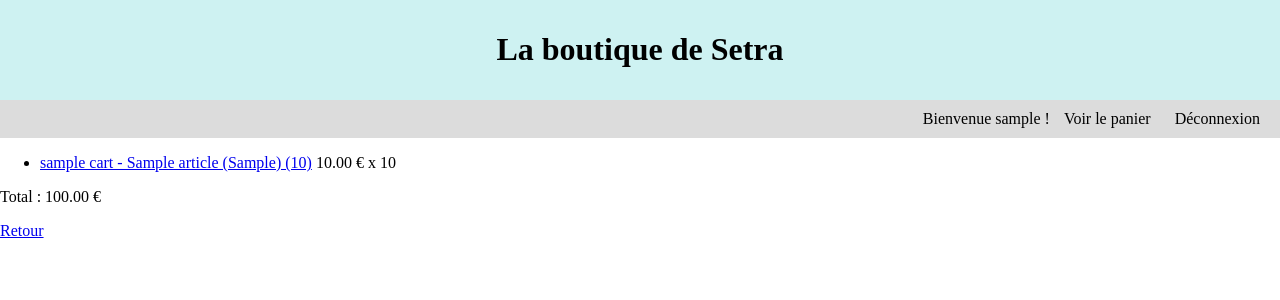
After one commit to setra022/Boutique, a Django app: page /store/cart in a window 1280 px wide. The commit adds this page. Shown: the top 300 px of the page. Run offline with Django 4.2, Linux system fonts and the light colour scheme; a user stored in the database is signed in; tables that the repository leaves empty hold one stand-in row (values such as "Sample post").

Commit message:
Show cart

```diff
--- a/store/models.py
+++ b/store/models.py
@@ -33,6 +33,9 @@ class Cart(models.Model):
         cartorder.amount += 1
         cartorder.save()
 
+    def get_price(self):
+        return sum([cartorder.product.price * cartorder.amount for cartorder in self.cartorder_set.all()])
+
 
 class CartOrder(models.Model):
     cart = models.ForeignKey(Cart, on_delete=models.CASCADE)
--- /dev/null
+++ b/store/templates/store/cart.html
@@ -0,0 +1,25 @@
+{% extends 'base.html' %}
+
+{% block content %}
+
+    {% if cart %}
+        <ul>
+            {% for cartorder in cart.cartorder_set.all %}
+            <li>
+                <a href="{% url 'store:detail' cartorder.product.article.id %}">{{ cartorder }}</a>
+                {{ cartorder.product.price }} € x {{ cartorder.amount }}
+            </li>
+            {% endfor %}
+        </ul>
+
+        Total : {{ cart.get_price }} €
+
+    {% else %}
+        <p>Le panier est vide.</p>
+    {% endif %}
+
+<p>
+    <a href="{% url 'store:index' %}">Retour</a>
+</p>
+
+{% endblock %}
--- a/store/urls.py
+++ b/store/urls.py
@@ -5,5 +5,6 @@ app_name = 'store'
 urlpatterns = [
     path("", views.IndexView.as_view(), name="index"),
     path("<int:pk>", views.DetailView.as_view(), name="detail"),
-    path("add-to-cart", views.add_to_cart, name="add-to-cart")
+    path("add-to-cart", views.add_to_cart, name="add-to-cart"),
+    path("cart", views.cart, name="cart")
 ]
--- a/store/views.py
+++ b/store/views.py
@@ -1,4 +1,4 @@
-from django.shortcuts import get_object_or_404, redirect
+from django.shortcuts import get_object_or_404, redirect, render
 from .models import Article, Cart, Product
 from django.views.generic import ListView, DetailView
 
@@ -20,3 +20,7 @@ def add_to_cart(request):
     cart.add(product)
 
     return redirect("store:detail", product.article.id)
+
+def cart(request):
+    cart, _ = Cart.objects.get_or_create(customer=request.user)
+    return render(request, 'store/cart.html', context={"cart": cart})
--- a/templates/base.html
+++ b/templates/base.html
@@ -19,6 +19,7 @@
         <nav class="menu">
             {% if user.is_authenticated %}
                 Bienvenue {{ user.username }} !
+                <a href="{% url 'store:cart' %}">Voir le panier</a>
                 <a href="{% url 'accounts:logout' %}">Déconnexion</a>
             {% else %}
                 <a href="{% url 'accounts:signin' %}">Connexion</a>
```
